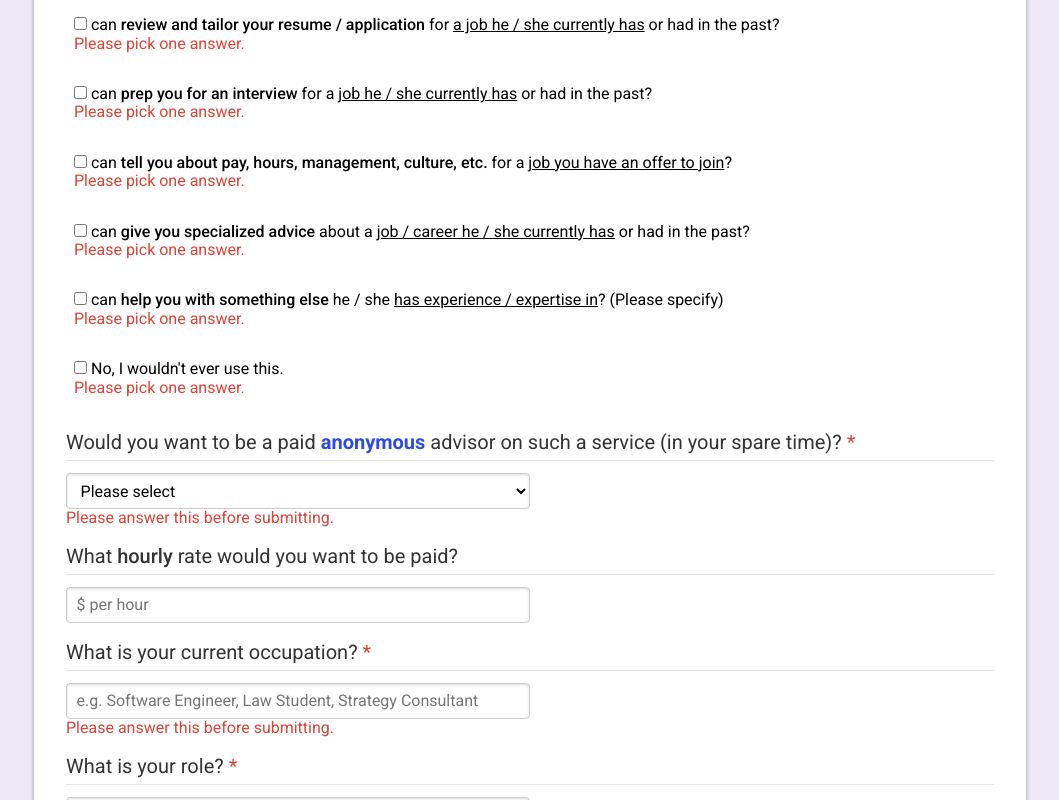
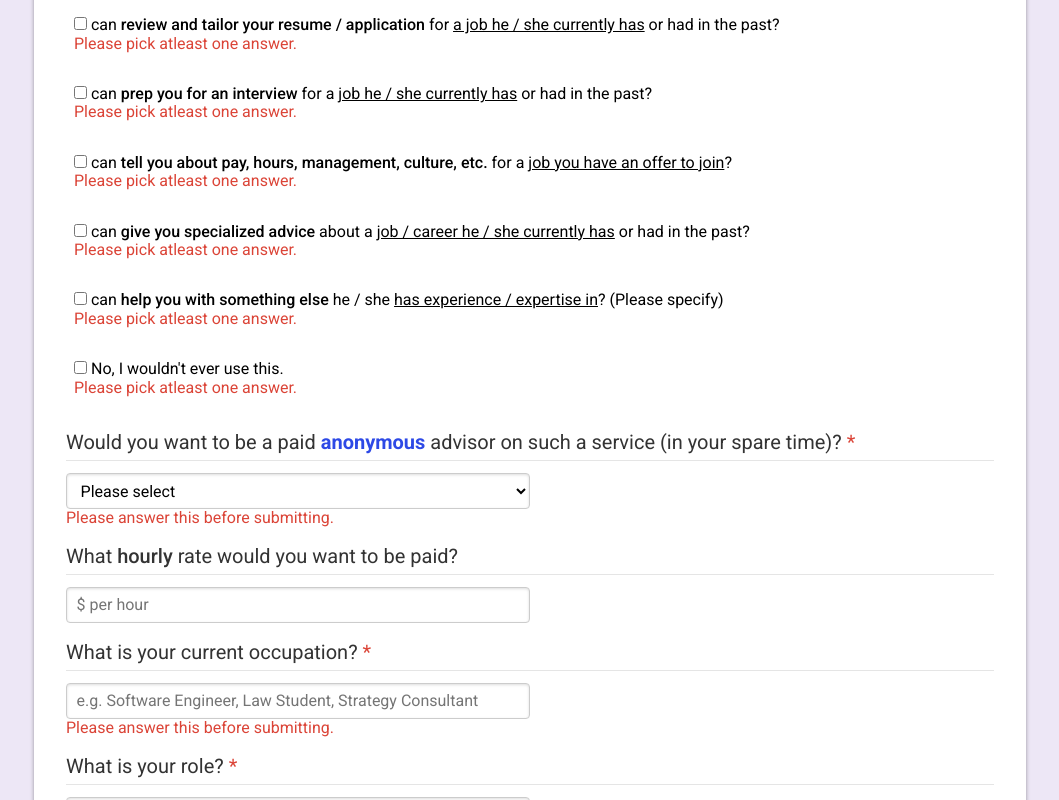
Before and after one commit to monaqvi/sheets-survey, a website: page server/views/surveys/career.html in a window 1280 px wide. Both pictures are taken after a click on the link "Submit". Shown: the part 347-1147 px from the top of the page, without its empty margins (110-1169 px from the left). Drawn offline with nearby package versions, Linux system fonts and the light colour scheme; files that its build step writes are made by us from their sources; files whose address does not match are found by name.

Commit message:
Fix tabordion sub question invalid messaging text

```diff
--- a/client/assets/style.css
+++ b/client/assets/style.css
@@ -92,8 +92,8 @@ footer {
   content: 'Please answer this before submitting.';
   display: block;
   color: rgb(219, 68, 55);
-} .tabordion .invalid:after {
-  content: 'Please pick one answer.';
+} .tabordion div.invalid:after {
+  content: 'Please pick atleast one answer.';
 }
 
 [required] > legend:after,
```
